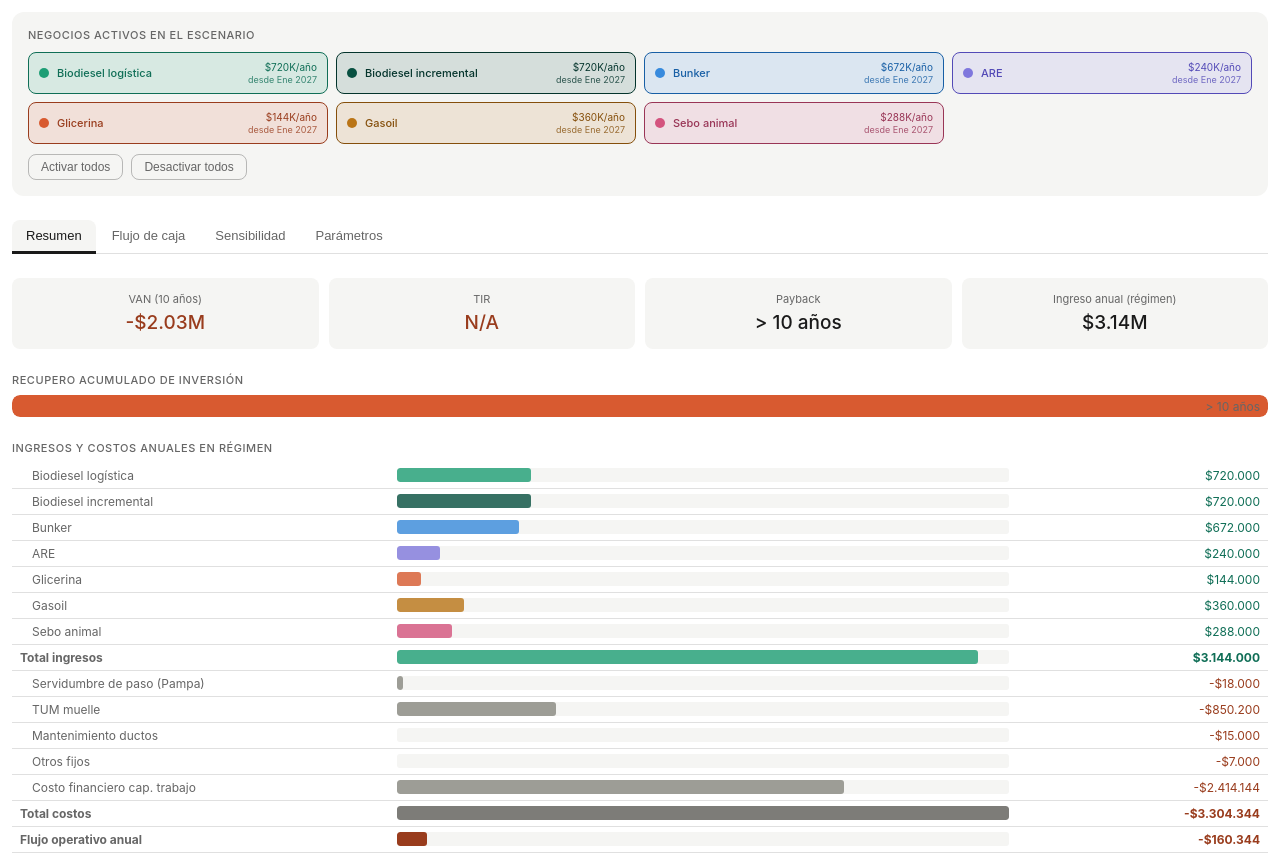
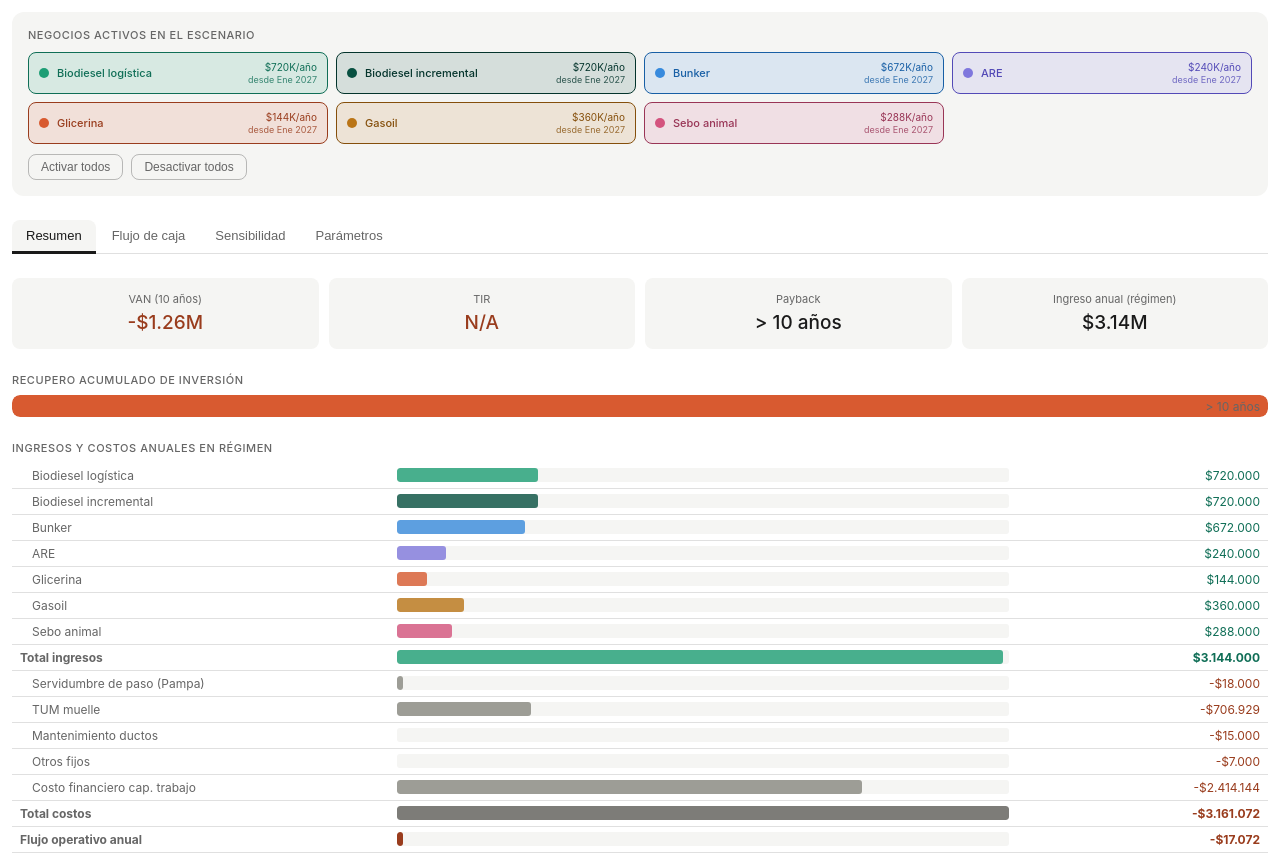
Before and after one commit to hernandelorenzi/Compra-Ducto-Dow, a plain HTML site: page index.html in a window 1280 px wide. Drawn offline with nearby package versions, Linux system fonts and the light colour scheme.

Commit message:
Update index.html

```diff
--- a/index.html
+++ b/index.html
@@ -133,7 +133,7 @@ var PRM=[
   {id:'tumcf',    lbl:'TUM — cargo fijo por atraque',     un:'usd',     def:9000,   grp:'Parámetros TUM (muelle)',          hd:false},
   {id:'tumtrn',   lbl:'TUM — tamaño útil buque (TRN)',    un:'tn',      def:15000,  grp:null,                               hd:false},
   {id:'tumk',     lbl:'TUM — cargo variable (K)',         un:'usd/tn',  def:0.3,    grp:null,                               hd:false, dec:true},
-  {id:'tumtasa',  lbl:'TUM — tasa de descarga',           un:'tn/h',    def:150,    grp:null,                               hd:false},
+  {id:'tumtasa',  lbl:'TUM — tasa de descarga',           un:'tn/h',    def:300,    grp:null,                               hd:false},
   {id:'bprecio',  lbl:'Costo biodiesel (cap. trabajo)',   un:'usd/tn',  def:1100,   grp:'Biodiesel — parámetro compartido', hd:false},
   {id:'bvol',     lbl:'Volumen',                          un:'tn/año',  def:36000,  grp:'Biodiesel logística',              hd:true, dd:{y:2027,m:1}, dot:'bio'},
   {id:'btar',     lbl:'Tarifa servicio',                  un:'usd/tn',  def:20,     grp:null,                               hd:false},
@@ -151,12 +151,12 @@ var PRM=[
   {id:'arevol',   lbl:'Volumen',                          un:'tn/año',  def:6000,   grp:'ARE',                              hd:true, dd:{y:2027,m:1}, dot:'are'},
   {id:'aremar',   lbl:'Margen',                           un:'usd/tn',  def:40,     grp:null,                               hd:false},
   {id:'arecosto', lbl:'Costo del producto',               un:'usd/tn',  def:750,    grp:null,                               hd:false},
-  {id:'arecarga', lbl:'Tn por carga (atraque)',            un:'tn',      def:500,    grp:null,                               hd:false},
+  {id:'arecarga', lbl:'Tn por carga (atraque)',            un:'tn',      def:1000,   grp:null,                               hd:false},
   {id:'aredias',  lbl:'Días ciclo de cobro',               un:'días',    def:20,     grp:null,                               hd:false},
   {id:'glivol',   lbl:'Volumen',                          un:'tn/año',  def:4800,   grp:'Glicerina',                        hd:true, dd:{y:2027,m:1}, dot:'gli'},
   {id:'glimar',   lbl:'Margen',                           un:'usd/tn',  def:30,     grp:null,                               hd:false},
   {id:'glicosto', lbl:'Costo del producto',               un:'usd/tn',  def:400,    grp:null,                               hd:false},
-  {id:'glicarga', lbl:'Tn por carga (atraque)',            un:'tn',      def:1000,   grp:null,                               hd:false},
+  {id:'glicarga', lbl:'Tn por carga (atraque)',            un:'tn',      def:1400,   grp:null,                               hd:false},
   {id:'glidias',  lbl:'Días ciclo de cobro',               un:'días',    def:20,     grp:null,                               hd:false},
   {id:'gasvol',   lbl:'Volumen',                          un:'tn/año',  def:12000,  grp:'Gasoil',                           hd:true, dd:{y:2027,m:1}, dot:'gas'},
   {id:'gasmar',   lbl:'Margen',                           un:'usd/tn',  def:30,     grp:null,                               hd:false},
@@ -166,7 +166,7 @@ var PRM=[
   {id:'sebvol',   lbl:'Volumen',                          un:'tn/año',  def:7200,   grp:'Sebo animal',                      hd:true, dd:{y:2027,m:1}, dot:'seb'},
   {id:'sebmar',   lbl:'Margen',                           un:'usd/tn',  def:40,     grp:null,                               hd:false},
   {id:'sebcosto', lbl:'Costo del producto',               un:'usd/tn',  def:850,    grp:null,                               hd:false},
-  {id:'sebcarga', lbl:'Tn por carga (atraque)',            un:'tn',      def:600,    grp:null,                               hd:false},
+  {id:'sebcarga', lbl:'Tn por carga (atraque)',            un:'tn',      def:700,    grp:null,                               hd:false},
   {id:'sebdias',  lbl:'Días ciclo de cobro',               un:'días',    def:20,     grp:null,                               hd:false},
   {id:'wacc',     lbl:'Tasa de descuento / WACC',         un:'%',       def:12,     grp:'Financiero',                       hd:false},
   {id:'tna',      lbl:'TNA pesos — costo cap. trabajo',   un:'%',       def:37,     grp:null,                               hd:false},
@@ -208,17 +208,20 @@ function gsd(nid){ return D[NEGVOL[nid]]||{y:2027,m:1}; }
 function af(nid,yi){ var sd=gsd(nid),cy=SY+yi; if(cy<sd.y)return 0; if(cy>sd.y)return 1; return(12-sd.m+1)/12; }
 function cf(pid,yi){ var sd=D[pid],cy=SY+yi; if(!sd)return 1; if(cy<sd.y)return 0; if(cy>sd.y)return 1; return(12-sd.m+1)/12; }
 function icf(yi,meses){
-  meses=meses||10;
-  var sd=D['intercon'],cy=SY+yi;
-  var sa=sd.y*12+(sd.m-1), ea=sa+(meses-1);
+  meses=parseInt(meses)||10;
+  var sd=D['intercon'], cy=SY+yi;
+  var startY=parseInt(sd.y), startM=parseInt(sd.m);
+  var sa=startY*12+(startM-1);
+  var ea=sa+meses-1;
   var ys=cy*12, ye=cy*12+11;
-  return Math.max(0,Math.min(ea,ye)-Math.max(sa,ys)+1)/meses;
+  var overlap=Math.max(0,Math.min(ea,ye)-Math.max(sa,ys)+1);
+  return overlap/meses;
 }
 
 // ── Build param object ────────────────────────────────────────
 function gp(){
   return {
-    compra:V.compra, intercon:V.intercon, interconm:V.interconm,
+    compra:+V.compra, intercon:+V.intercon, interconm:+V.interconm,
     serv:V.serv, mant:V.mant, otros:V.otros,
     tumcf:V.tumcf, tumtrn:V.tumtrn, tumk:V.tumk, tumtasa:V.tumtasa,
     bprecio:V.bprecio,
@@ -297,7 +300,15 @@ function calcModel(p,act,dOverride){
   }
   var fi=fiCalc(p), cfs=[];
   for(var yi=0;yi<NY;yi++){
-    var cinv=(D.compra&&(SY+yi)===D.compra.y?p.compra:0)+p.intercon*icf(yi,p.interconm);
+    var cinv=0;
+    var sdC=D['compra'], sdI=D['intercon'];
+    if(sdC && (SY+yi)===parseInt(sdC.y)) cinv+=p.compra;
+    var mI=parseInt(p.interconm)||10;
+    var saI=parseInt(sdI.y)*12+(parseInt(sdI.m)-1);
+    var eaI=saI+mI-1;
+    var ysI=(SY+yi)*12, yeI=(SY+yi)*12+11;
+    var ovI=Math.max(0,Math.min(eaI,yeI)-Math.max(saI,ysI)+1);
+    cinv+=p.intercon*(ovI/mI);
     var opc=p.serv*cf('serv',yi)+p.mant*cf('mant',yi)+p.otros*cf('otros',yi);
     var t=calcTUM(p,act,yi);
     var cfin=calcCFin(p,act,yi);
```
